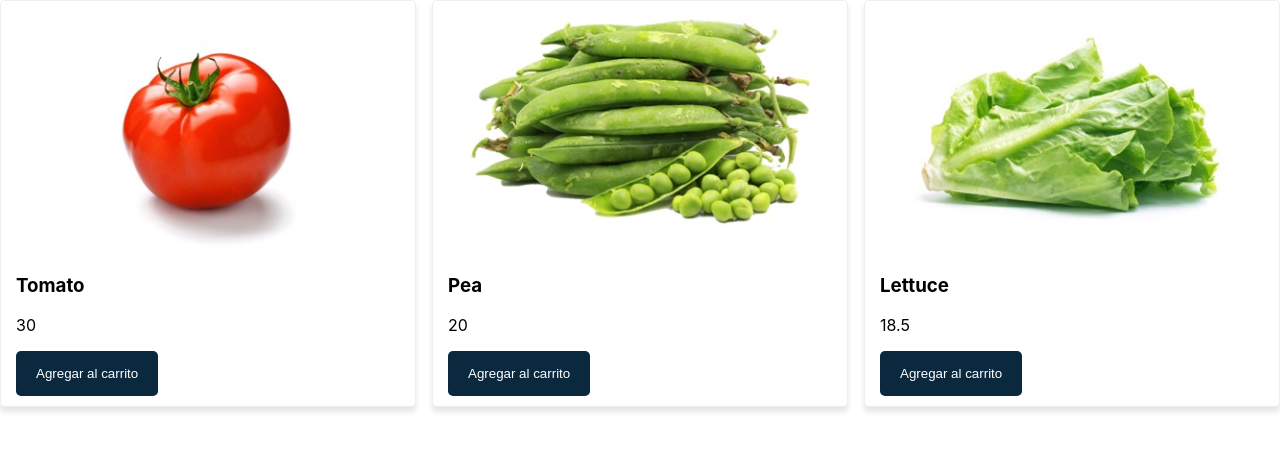
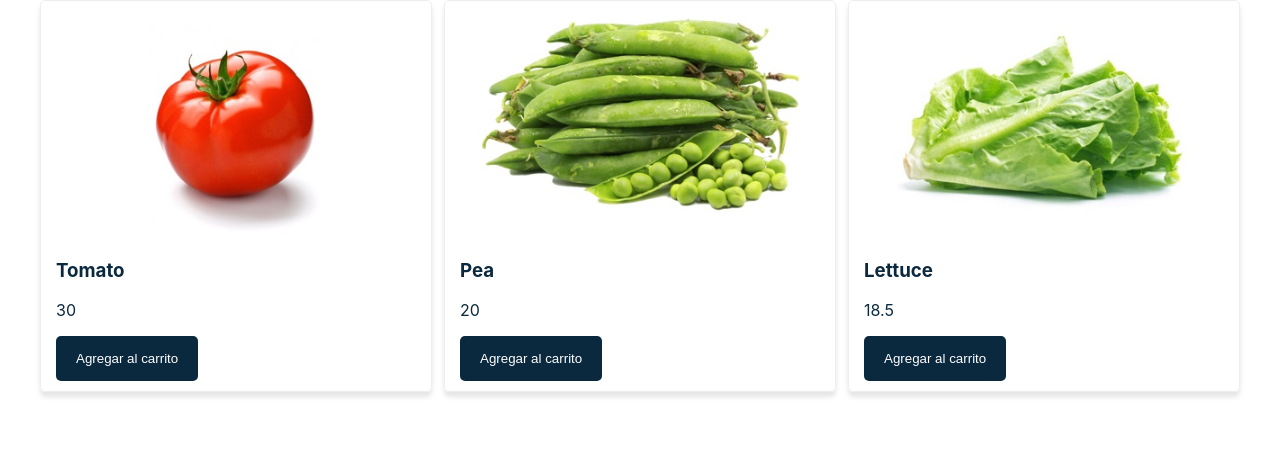
Before and after one commit to kushiahu/learn-react-shopping-cart, a React (Create React App) app: page / in a window 1280 px wide. Shown: the top 450 px of the page. Built offline with nearby package versions, Linux system fonts and the light colour scheme.

Commit message:
component Layout

```diff
--- a/src/App.js
+++ b/src/App.js
@@ -1,5 +1,7 @@
 import { Component } from 'react'
 import Products from './components/Products'
+import Layout from './components/Layout'
+
 
 class App extends Component {
   state = {
@@ -12,10 +14,12 @@
   render() {
     return (
       <div>
-        <Products
-          addCart={() => console.info("Does nothing")}
-          products={this.state.products}
-        />
+        <Layout>
+          <Products
+            addCart={() => console.info("Does nothing")}
+            products={this.state.products}
+          />
+        </Layout>
       </div>
     )
   }
--- /dev/null
+++ b/src/components/Layout.js
@@ -0,0 +1,29 @@
+import { Component } from 'react'
+
+
+const styles = {
+	layout: {
+		backgroundColor: '#fff',
+		color: '#0A283E',
+		alignItems: 'center',
+		display: 'flex',
+		flexDirection: 'column',
+	},
+	container: {
+		width: '1200px',
+	}
+}
+
+class Layout extends Component {
+	render() {
+		return(
+			<div style={ styles.layout }>
+				<div style={ styles.container }>
+					{ this.props.children }
+				</div>
+			</div>
+		)
+	}
+}
+
+export default Layout
```
